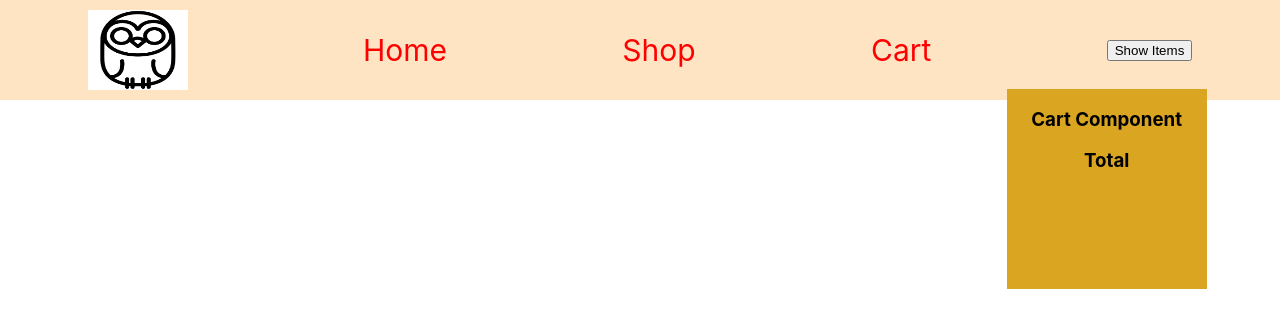
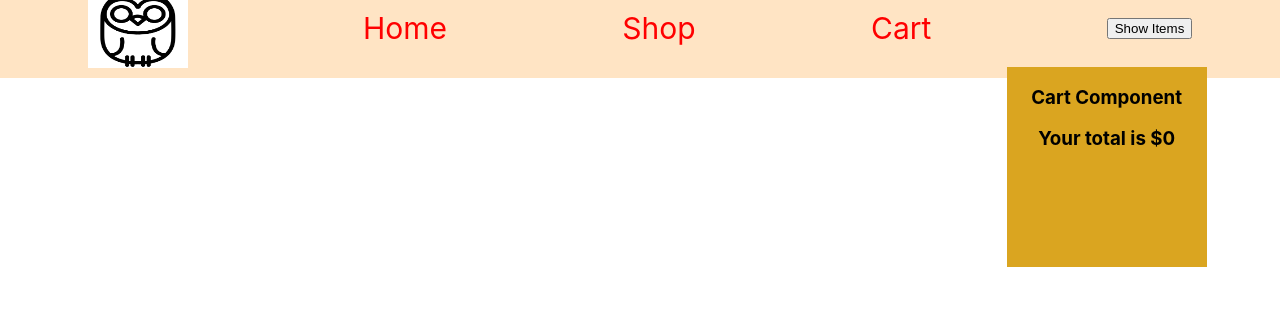
Before and after one commit to slavdefense/simple-store-frontend, a React (Create React App) app: page / in a window 1280 px wide. Both pictures are taken after a click on the button "Show Items". Shown: the top 328 px of the page. Built offline with nearby package versions, Linux system fonts and the light colour scheme.

Commit message:
Refine map to work with filter to display only nonzero items

```diff
--- a/src/App.css
+++ b/src/App.css
@@ -28,6 +28,9 @@
   color: #61dafb;
 }
 
+
+
+
 @keyframes App-logo-spin {
   from {
     transform: rotate(0deg);
--- a/src/App.js
+++ b/src/App.js
@@ -1,11 +1,13 @@
-import React, { useState } from "react";
+import React, { useState,useEffect } from "react";
 import { Routes, Route, NavLink, useNavigate } from "react-router-dom";
 import Home from "./pages/Home/Home";
 import "./App.css";
 import Navbar from "./Components/Navbar/Navbar";
 import Suites from "./pages/Suits/Suits";
 
+
 function App() {
+  const [allCartData,setAllCartData]=useState([])
 
   const [navItems] = useState([
     {
@@ -22,7 +24,7 @@ function App() {
     },
   ]);
 
-  const [allCartData,setAllCartData]=useState([])
+
 
 const liftingCartHandler=(evt)=>{
 console.log(evt)
--- a/src/Components/Cart/Cart.jsx
+++ b/src/Components/Cart/Cart.jsx
@@ -1,41 +1,56 @@
-import React from 'react';
-import styles from './Cart.module.css'
-const Cart = ({allCartData,toggler}) => {
-  console.log(allCartData)
+import React, { useState, useEffect } from "react";
+import styles from "./Cart.module.css";
+const Cart = ({ allCartData, toggler }) => {
+  console.log(allCartData);
 
+  console.log(allCartData);
 
-  console.log(allCartData)
+  const [total, setTotal] = useState(0);
+
+  useEffect(() => {
+    let sum = 0;
+    for (let item of allCartData) {
+      sum += parseInt(item.price);
+    }
+    setTotal(sum);
+  }, [allCartData]);
+
+  console.log(total);
+
+  // let myarr = []
+  // let myCartArray = {}
+  // for(let item of allCartData){
+  //   if(myCartArray[item.name]){
+  //     myarr.push(myCartArray[item.name]++)
+  //   }
+  //     else{
+  //      myarr.push(myCartArray[item.name]=0)
+  //     }
+
+  // }
+  // console.log(myarr)
+
   return (
-    <div className='cartContainer'>
-
-      {toggler?
-      <div className={styles.toggler}>
-        <h3>Cart Component</h3>
-        {
-          allCartData.map((item)=>{
-            return(
-
-              <h5>{item.name} ${item.price}</h5>
-            )
-          })
-        }
-        <h3>Total</h3>
-
-      </div>
-
-
-
-
-      :
-      <h1>Show Cart</h1>
-
-      }
-
-
-
-
+    <div className="cartContainer">
+      {toggler ? (
+        <div className={styles.toggler}>
+          <h3>Cart Component</h3>
+          {allCartData
+            .filter((item) => item.price !== 0)
+            .map((item) => {
+              return (
+                <h5>
+                  {item.name} ${item.price}:
+                </h5>
+              );
+            })}
+          <h3>Your total is ${total}</h3>
+        </div>
+      ) : (
+        <h1>Cart</h1>
+      )}
     </div>
-   );
-}
+  );
+};
 
 export default Cart;
--- a/src/Components/Navbar/Navbar.jsx
+++ b/src/Components/Navbar/Navbar.jsx
@@ -1,59 +1,39 @@
-import React,{useState} from "react";
+import React, { useState } from "react";
 import { Link } from "react-router-dom";
 import styles from "./Navbar.module.css";
 import Cart from "../Cart/Cart";
 
+const Navbar = ({ navItems, allCartData }) => {
 
-const Navbar = ({ navItems,allCartData }) => {
+  const [toggler, setToggler] = useState(false);
 
-//   const [allCartData,setAllCardData] = useState()
-// const cartPropsLifter=(data)=>{
-//  setAllCardData(data)
-
-// }
-const [toggler,setToggler] = useState(false)
-
-
-const handleCartClick=(evt)=>{
-  evt.preventDefault()
-  setToggler(!toggler)
-  console.log('clicked')
-
-
-}
-console.log(toggler)
+  const handleCartClick = (evt) => {
+    evt.preventDefault();
+    setToggler(!toggler);
+    console.log("clicked");
+  };
+  console.log(toggler);
 
   return (
-    <div>
+    <div className={styles.navbarcontainer}>
       <div className={styles.nav}>
         <img className={styles.logo} src="./logo-scout.png" alt="logo" />
-        {navItems.map((item,idx) => {
+        {navItems.map((item, idx) => {
           return (
-
             <div>
               <Link key={idx} className={styles.link} to={item.url}>
-              <p key = {idx}> {item.name} </p>
-            </Link>
-
-
+                <p key={idx}> {item.name} </p>
+              </Link>
             </div>
-
           );
         })}
 
         <form action="#">
-        <Cart toggler={toggler}  allCartData={allCartData}>
+          <Cart toggler={toggler} allCartData={allCartData}></Cart>
 
-         </Cart>
-
-
-        <button onClick={handleCartClick}>Show Items</button>
+          <button onClick={handleCartClick}>Show Items</button>
         </form>
-
-
       </div>
-
-
     </div>
   );
 };
--- a/src/Components/Navbar/Navbar.module.css
+++ b/src/Components/Navbar/Navbar.module.css
@@ -1,3 +1,10 @@
+.navbarcontainer{
+  position: fixed;
+  width: 100%;
+  margin-top:-22px;
+}
+
+
 .nav {
   display: flex;
   align-items: center;
```
